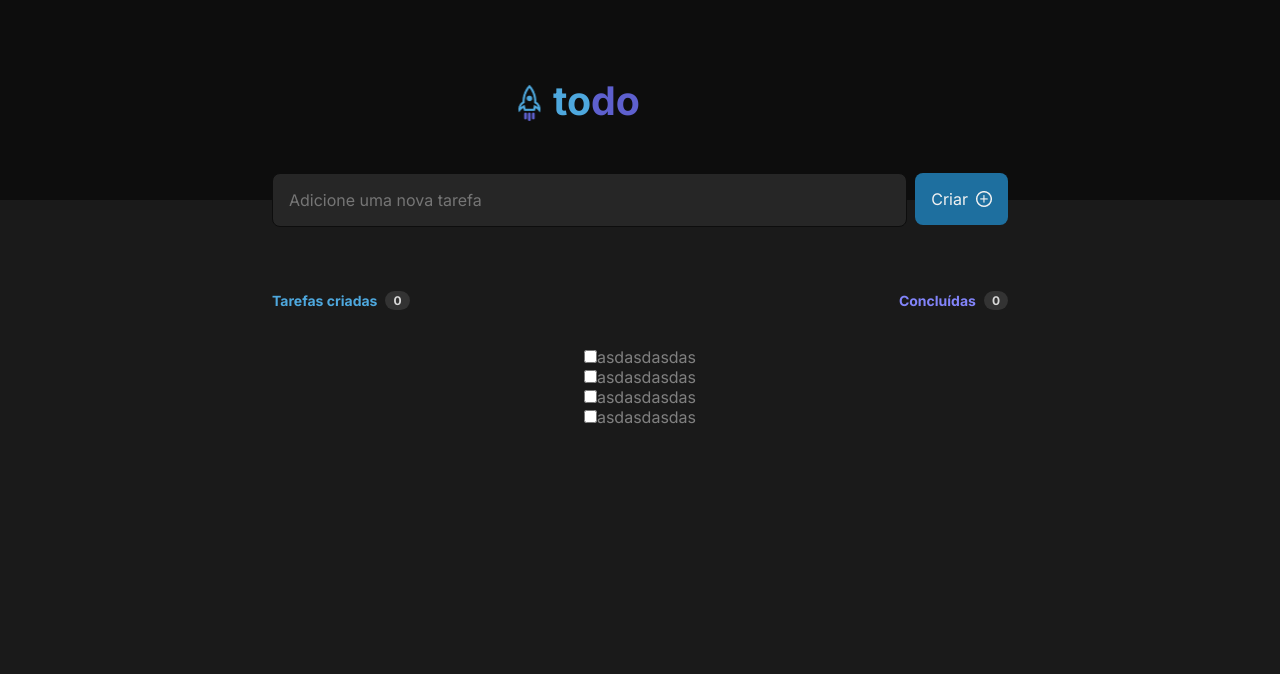
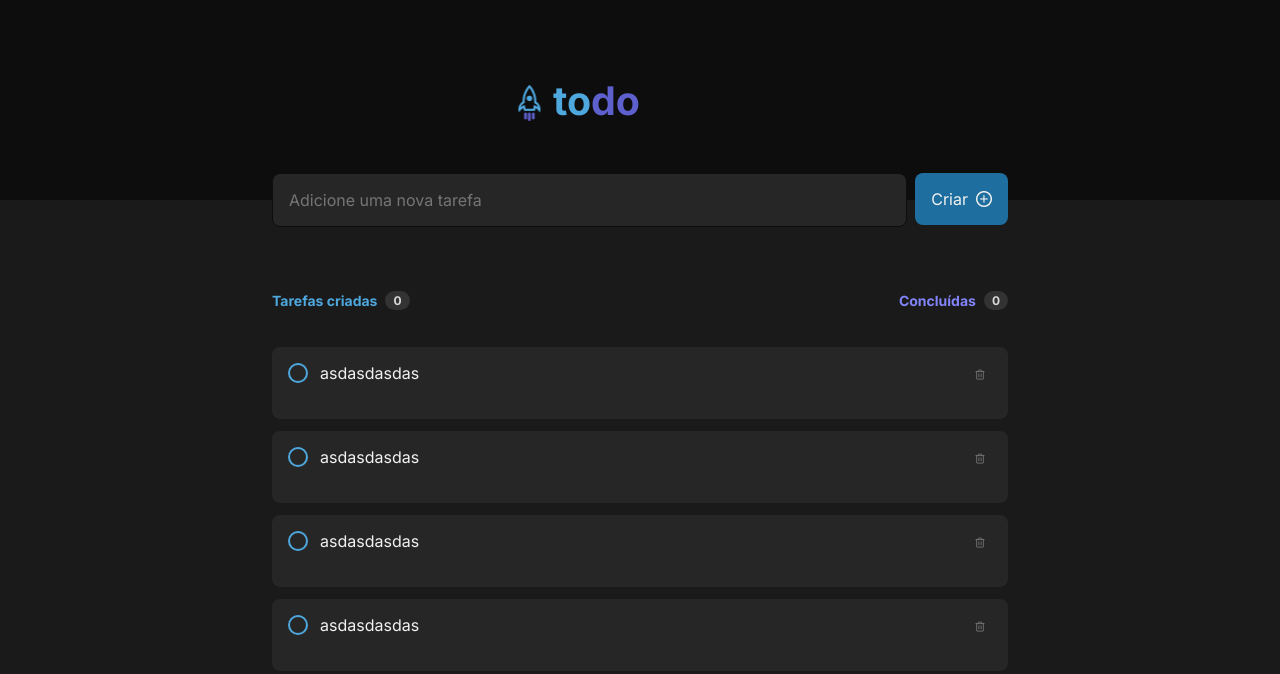
Before and after one commit to antoniojpsalves/todotask, a React (Vite) app: page / in a window 1280 px wide. Shown: the top 674 px of the page. Built offline with nearby package versions, Linux system fonts and the light colour scheme; the HTML template or start-up script is replaced by a standard one.

Commit message:
feat: part 2

```diff
--- a/package.json
+++ b/package.json
@@ -10,6 +10,7 @@
     "preview": "vite preview"
   },
   "dependencies": {
+    "phosphor-react": "^1.4.1",
     "react": "^18.2.0",
     "react-dom": "^18.2.0"
   },
--- /dev/null
+++ b/src/components/ListItem/index.tsx
@@ -0,0 +1,28 @@
+
+
+import { ItemListProps } from '../TaskList'
+import style from './style.module.css'
+import { Trash } from 'phosphor-react'
+
+
+export function ListItem({ id, finalizado, content }: ItemListProps) {
+
+  return (
+    <div key={id} className={style.itemTask}>
+      <div className={style.itemCheck}>
+        <input
+          type="checkbox"
+          id={id + content}
+          name={id + content}
+          className={style['checkbox-round']}
+          checked={finalizado}
+        />
+        <label htmlFor={id + content}>{content}</label>
+      </div>
+      <button title="Deletar comentário">
+        <Trash size={12} />
+      </button>
+    </div>
+  )
+
+}
--- /dev/null
+++ b/src/components/ListItem/style.module.css
@@ -0,0 +1,82 @@
+.itemTask {
+  background: var(--gray-500);
+  border-radius: 8px;
+  padding: 1rem;
+  display: flex;
+  gap: .75rem;
+  align-items: flex-start;
+  justify-content: space-between;
+  width: 100%;
+
+  color: var(--gray-100);
+  height: 4.5rem;
+}
+
+.itemTask + .itemTask {
+  margin-top: .75rem;
+}
+
+.itemCheck {
+  display: flex;
+  gap: .75rem;
+}
+
+.itemTask button {
+  background: transparent;
+  border: none;
+  color: var(--gray-300);
+  cursor: pointer;
+  line-height: 0;
+  border-radius: 2px;
+
+  display: flex;
+  width: 24px;
+  height: 24px;
+  padding: 5px 5.522px 5px 6px;
+  justify-content: center;
+  align-items: center;
+}
+
+.itemTask button:hover {
+  color: var(--danger);
+  background-color: var(--gray-400);
+}
+
+.checkbox-round {
+  appearance: none;
+  -webkit-appearance: none;
+  -moz-appearance: none;
+  width: 20px;
+  height: 20px;
+  border-radius: 50%;
+  border: 2px solid var(--blue);
+  background-color: var(--gray-500);
+  cursor: pointer;
+  position: relative;
+}
+
+.checkbox-round:hover {
+  border: 2px solid var(--blue-dark);
+  background-color: rgba(30,111,159, .3);
+  transition: .2s all;
+}
+
+.checkbox-round:checked {
+  background-color: var(--purple);
+  border: 2px solid var(--purple);
+}
+
+.checkbox-round::before {
+  content: "\2714"; /* Código Unicode para o símbolo de checkmark */
+  display: none;
+  position: absolute;
+  top: 50%;
+  left: 50%;
+  transform: translate(-50%, -50%);
+  font-size: 14px;
+  color: white;
+}
+
+.checkbox-round:checked::before {
+  display: block;
+}
--- a/src/components/TaskList/index.tsx
+++ b/src/components/TaskList/index.tsx
@@ -1,3 +1,4 @@
+import { ListItem } from '../ListItem'
 import style from './style.module.css'
 
 
@@ -5,7 +6,7 @@ interface TaskListProps {
   taskList: ItemListProps[]
 }
 
-interface ItemListProps {
+export interface ItemListProps {
   id: number
   finalizado: boolean
   content: string
@@ -18,15 +19,12 @@ export function TaskList({ taskList }: TaskListProps) {
       {
         taskList.map((item) => {
           return (
-            <div key={item.id}>
-              <input
-                type="checkbox"
-                id={item.id + item.content}
-                name={item.id + item.content}
-                checked={item.finalizado}
-              />
-              <label htmlFor={item.id + item.content}>{item.content}</label>
-            </div>
+            <ListItem
+              key={item.id + item.content}
+              id={item.id}
+              content={item.content}
+              finalizado={item.finalizado}
+            />
           )
         })
       }
--- a/src/components/TaskList/style.module.css
+++ b/src/components/TaskList/style.module.css
@@ -3,5 +3,6 @@
   flex-direction: column;
   align-items: center;
   justify-content: center;
-  flex: 1;
+  width: 46rem;
+  margin: 0 auto;
 }
```
Also changed, not shown: 1 other file (tests, documents, lock files or other folders).
